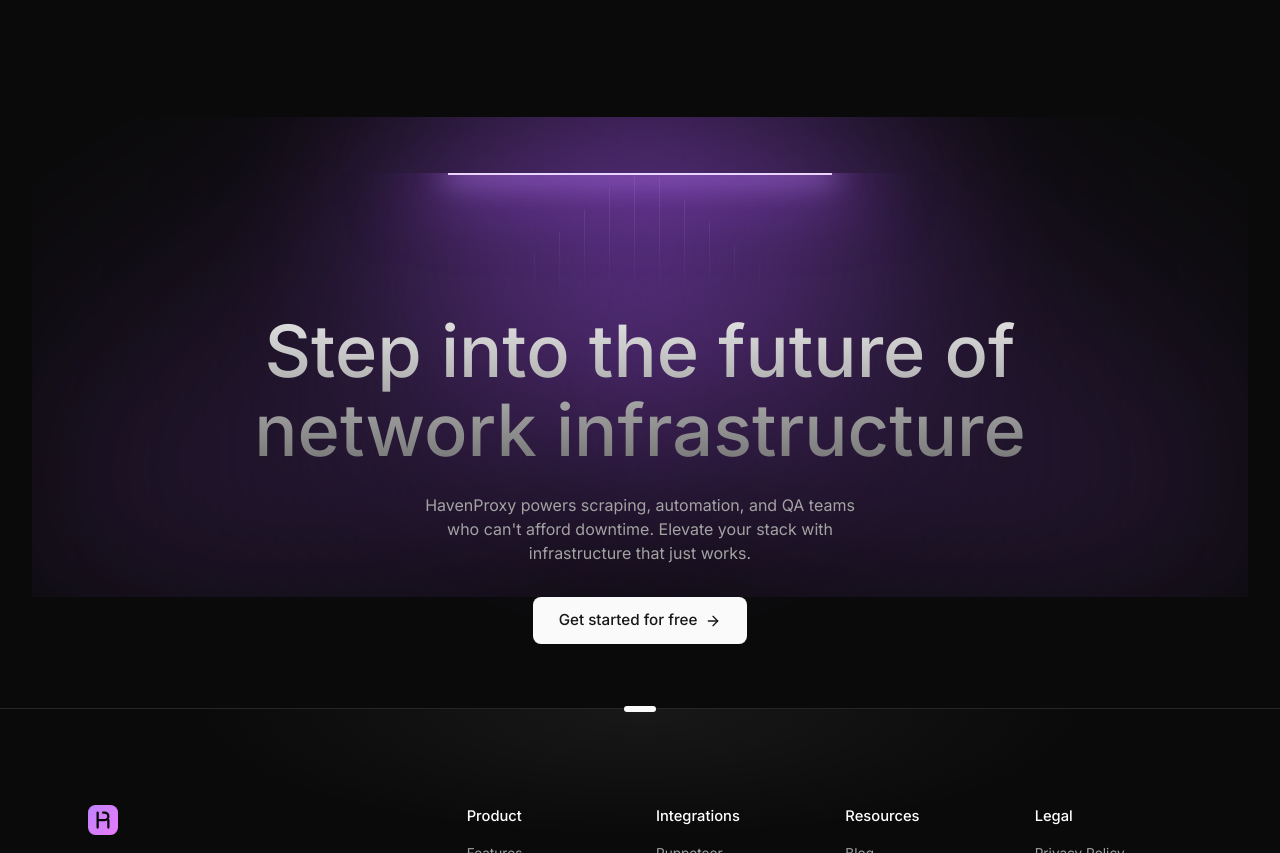
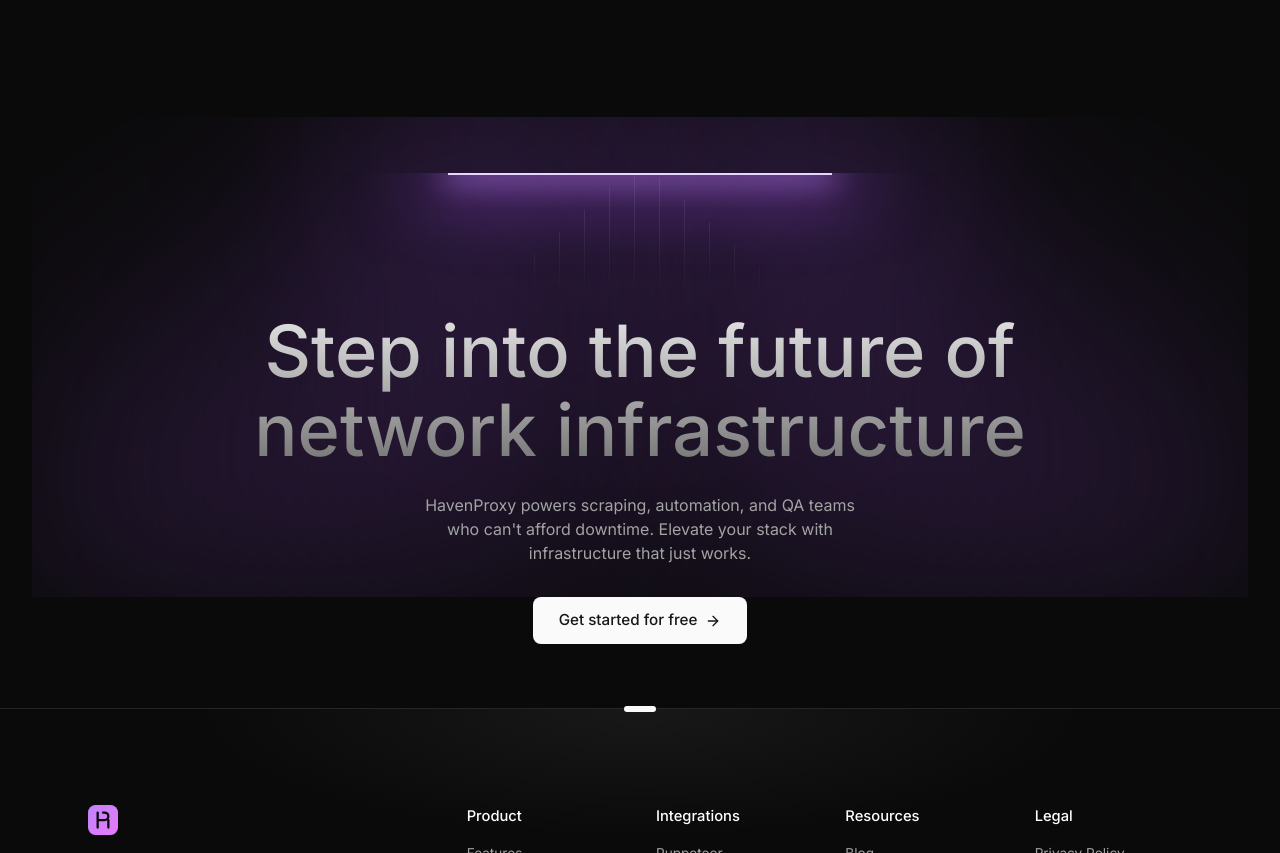
Before and after one commit to ciesnvm/havenproxy, a plain HTML site: page index.html in a window 1280 px wide. Shown: the part 5253-6106 px from the top of the page. Drawn offline with nearby package versions, Linux system fonts and the light colour scheme; a web font is replaced by a local one.

Commit message:
Update style.css

```diff
--- a/style.css
+++ b/style.css
@@ -647,13 +647,13 @@
   position: absolute;
   left: 50%;
   top: -4rem;
-  width: 24rem;
-  height: 24rem;
+  width: 12rem;
+  height: 12rem;
   transform: translateX(-50%);
   border-radius: 50%;
   background: #a855f7;
-  filter: blur(110px);
-  opacity: .45;
+  filter: blur(150px);
+  opacity: .50;
 }
 .lamp-rays {
   position: relative;
```
